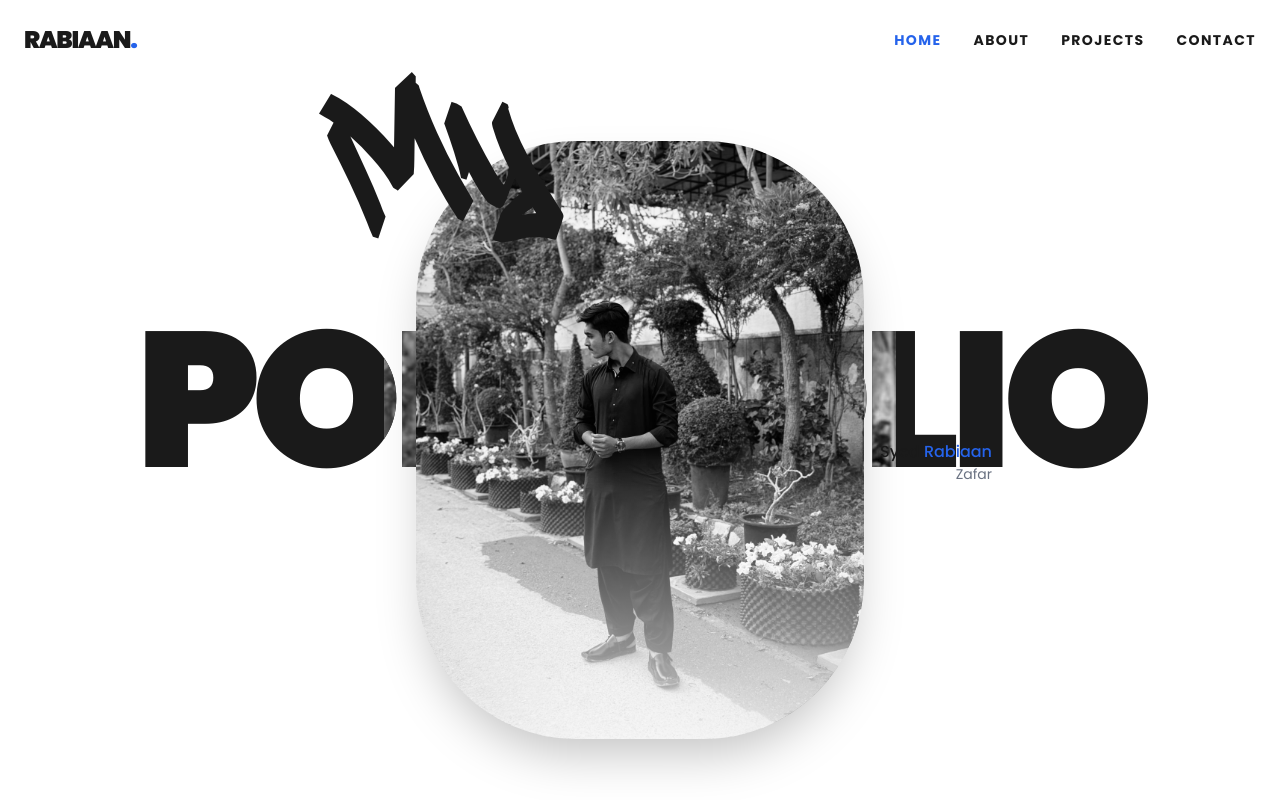
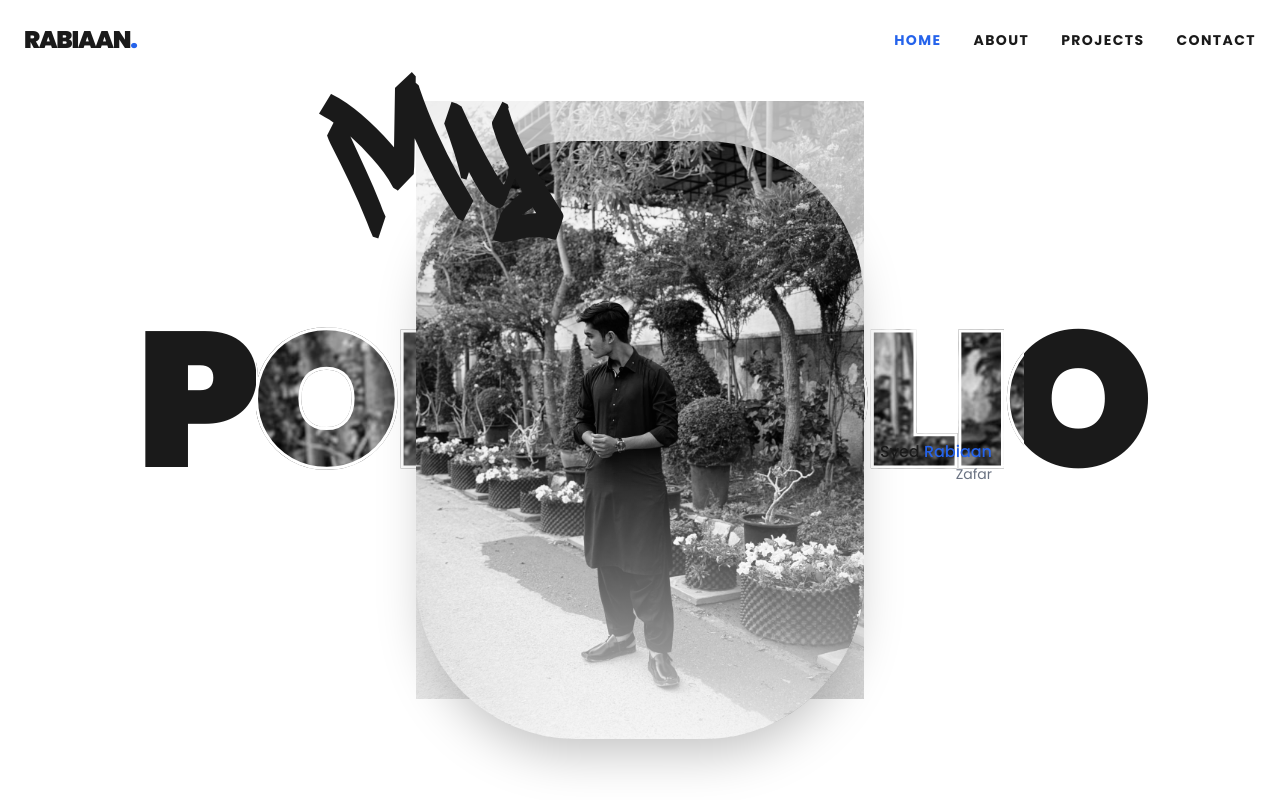
Before and after one commit to Rabiaan/Rabiaan-s-Portfolio, a React (Vite) app: page / in a window 1280 px wide. Shown: the top 800 px of the page. Built offline with nearby package versions, Linux system fonts and the light colour scheme.

Commit message:
Update hero section - clip background with white border on PORTFOLIO text

```diff
--- a/src/pages/Home.jsx
+++ b/src/pages/Home.jsx
@@ -6,23 +6,37 @@ export default function Home() {
     <div className="min-h-screen bg-white">
       {/* Hero Section */}
       <section className="relative h-screen flex flex-col items-center justify-center pt-20 overflow-hidden">
-        {/* Background Text Layer with Clip Background Effect */}
+        {/* Portrait Image */}
+        <div className="absolute inset-0 flex items-center justify-center pointer-events-none">
+          <div className="relative w-full max-w-md">
+            <img
+              src="/images/rabiaan.jpeg"
+              alt="Syed Rabiaan Zafar"
+              className="w-full grayscale opacity-30"
+              referrerPolicy="no-referrer"
+            />
+          </div>
+        </div>
+
+        {/* Background Text Layer - Overlapping Image */}
         <div className="absolute inset-0 flex flex-col items-center justify-center pointer-events-none select-none">
           {/* Solid black base - shows where not overlapping image */}
           <h1 className="text-[15vw] font-display font-black text-brand-black leading-none uppercase tracking-tighter">
             PORTFOLIO
           </h1>
-          {/* Transparent clipped text - shows image in middle band */}
+          {/* Image clipped text overlaying the image area - transparent with white border */}
           <h1
             className="text-[15vw] font-display font-black leading-none uppercase tracking-tighter absolute top-0 left-0 w-full h-full flex items-center justify-center text-transparent"
             style={{
               WebkitTextFillColor: 'transparent',
               backgroundImage: 'url(/images/rabiaan.jpeg)',
-              backgroundPosition: 'center 30%',
+              backgroundPosition: 'center 35%',
               backgroundSize: 'cover',
-              clipPath: 'polygon(30% 0%, 70% 0%, 70% 100%, 30% 100%)',
+              clipPath: 'polygon(20% 0%, 80% 0%, 80% 100%, 20% 100%)',
               WebkitBackgroundClip: 'text',
-              backgroundClip: 'text'
+              backgroundClip: 'text',
+              WebkitTextStroke: '3px white',
+              color: 'transparent'
             }}
           >
             PORTFOLIO
```
Also changed, not shown: public/logo.png (added).
